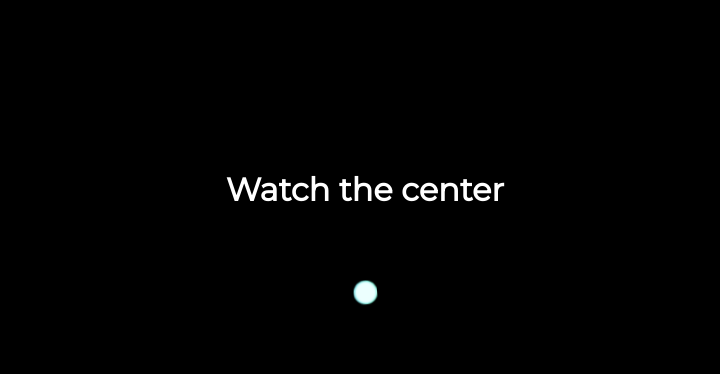
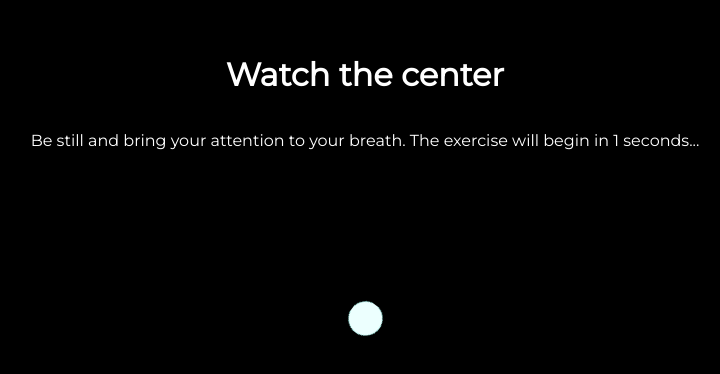
Before and after one commit to lakylekidd/calm-me-app, an Angular app: page / in a window 1280 px wide. Shown: the part 148-522 px from the top of the page, without its empty margins (275-995 px from the left). Built offline with nearby package versions, Linux system fonts and the light colour scheme.

Commit message:
Create breathe app

```diff
--- a/src/app/breate/breate.component.html
+++ b/src/app/breate/breate.component.html
@@ -1,6 +1,8 @@
 <h1>Watch the center</h1>
 
-<div class="watch-face">
+<p>{{msg}}</p>
+
+<div class="watch-face" [ngClass]="running ? 'run' : 'begin'">
   <div class="circle"></div>
   <div class="circle"></div>
   <div class="circle"></div>
--- a/src/app/breate/breate.component.ts
+++ b/src/app/breate/breate.component.ts
@@ -1,4 +1,5 @@
 import { Component, OnInit } from '@angular/core';
+import { Router } from '@angular/router';
 
 @Component({
   selector: 'app-breate',
@@ -6,9 +7,75 @@ import { Component, OnInit } from '@angular/core';
 })
 export class BreateComponent implements OnInit {
 
-  constructor() { }
+  public msg: string;
+  private delayUntilStart: number = 5;
+  private exerciseStepDuration: number = 4000;
+  private duration: number = 60000;
+  private timeToRedirect: number = 3000;
+  inhaleMsg = "Now inhale...";
+  exhaleMsg = "And exhale...";
+  instructionMsg = "Be still and bring your attention to your breath";
+  completedMsg = "You completed the 1 minute breathing exercise!";
+  running: boolean = false;
+
+  constructor(private readonly router: Router) {
+
+   }
 
   ngOnInit() {
+    this.prepareUserForExercise();
+  }
+
+  prepareUserForExercise = () => {
+    this.msg = this.instructionMsg + `. The exercise will begin in ${this.delayUntilStart + 1} seconds...`;
+    // Run every second
+    let counter = this.delayUntilStart;
+    let interval = setInterval(() => {
+      this.msg = this.instructionMsg + `. The exercise will begin in ${counter} seconds...`;
+      counter--;
+      // Check if we reached our goal
+      if (counter < 0) {
+        // Stop this interval
+        clearInterval(interval);
+        this.beginExercise();
+      }
+    }, 1000);
+  }
+
+  beginExercise = () => {
+    // Run exercise
+    this.msg = this.inhaleMsg;
+    this.running = true;
+    let inhale = true;
+    let totalMilliseconds = this.exerciseStepDuration;
+
+    inhale = this.checkInhaleOrExhaleMsg(inhale);
+    let interval = setInterval(() => {
+      inhale = this.checkInhaleOrExhaleMsg(inhale);
+      totalMilliseconds += this.exerciseStepDuration;
+      // Check if one minute has passed
+      if (totalMilliseconds > this.duration) {
+        clearInterval(interval);
+        this.running = false;
+        this.msg = this.completedMsg;
+        // Redirect to main page after 3 seconds
+        setTimeout(() => {
+          this.router.navigate(['/main']);
+        }, this.timeToRedirect);
+      }
+    }, this.exerciseStepDuration);
+  }
+
+  private checkInhaleOrExhaleMsg = (inhale: boolean): boolean => {
+    if (inhale) {
+      this.msg = this.inhaleMsg;
+      inhale = false;
+    }
+    else {
+      this.msg = this.exhaleMsg;
+      inhale = true;
+    }
+    return inhale;
   }
 
 }
--- a/src/app/welcome/welcome.component.ts
+++ b/src/app/welcome/welcome.component.ts
@@ -14,6 +14,6 @@ export class WelcomeComponent implements OnInit {
   }
 
   goToBreatheApp = () => {
-    this.router.navigate(['/breathe'])
+    this.router.navigate(['/breathe']);
   }
 }
--- a/src/assets/styles/pages/_breathe.scss
+++ b/src/assets/styles/pages/_breathe.scss
@@ -5,15 +5,44 @@ app-breate {
     height: 100vh;
     justify-content: center;
     flex-direction: column;
-
-    h1 {
-        color: white;
-    }
+    color: white;
 
       .watch-face {
+        margin: 90px 0;
         height: 125px;
         width: 125px;
-        animation: pulse 4s cubic-bezier(0.5, 0, 0.5, 1) alternate infinite;
+
+        &.begin {
+          animation: tinypulse 1.5s cubic-bezier(0.5, 0, 0.5, 1) alternate infinite;
+        }
+
+        &.run {
+          animation: pulse 4s cubic-bezier(0.5, 0, 0.5, 1) alternate infinite;
+          .circle {
+            animation: center 6s infinite;
+          }
+          .circle:nth-child(1){
+            animation: circle-1 4s ease alternate infinite;
+          }
+          .circle:nth-child(2) {
+            animation: circle-2 4s ease alternate infinite;
+          }
+          .circle:nth-child(3) {
+            animation: circle-3 4s ease alternate infinite;
+          }
+
+          .circle:nth-child(4) {
+            animation: circle-4 4s ease alternate infinite;
+          }
+
+          .circle:nth-child(5) {
+            animation: circle-5 4s ease alternate infinite;
+          }
+
+          .circle:nth-child(6) {
+            animation: circle-6 4s ease alternate infinite;
+          }
+        }
       }
 
       .circle {
@@ -23,7 +52,6 @@ app-breate {
         position: absolute;
         mix-blend-mode: screen;
         transform: translate(0, 0);
-        animation: center 6s infinite;
       }
 
       .circle:nth-child(odd) {
@@ -34,36 +62,21 @@ app-breate {
         background: #529ca0;
       }
 
-      .circle:nth-child(1) {
-        animation: circle-1 4s ease alternate infinite;
-      }
-
-      .circle:nth-child(2) {
-        animation: circle-2 4s ease alternate infinite;
-      }
-
-      .circle:nth-child(3) {
-        animation: circle-3 4s ease alternate infinite;
-      }
-
-      .circle:nth-child(4) {
-        animation: circle-4 4s ease alternate infinite;
-      }
-
-      .circle:nth-child(5) {
-        animation: circle-5 4s ease alternate infinite;
-      }
-
-      .circle:nth-child(6) {
-        animation: circle-6 4s ease alternate infinite;
-      }
-
       @keyframes pulse {
         0% {
           transform: scale(.15) rotate(180deg);
         }
         100% {
           transform: scale(1);
+        }
+      }
+
+      @keyframes tinypulse {
+        0% {
+          transform: scale(.15) rotate(180deg);
+        }
+        100% {
+          transform: scale(.3);
         }
       }
 
```
